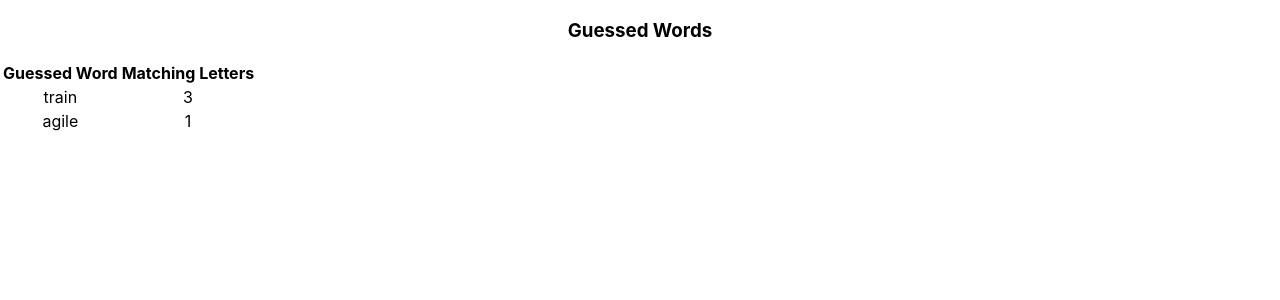
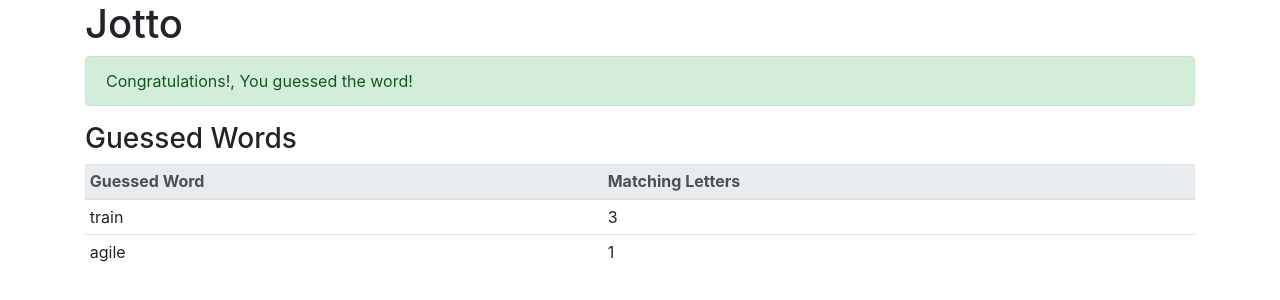
Before and after one commit to carlosjgonza/jotto-app-jest, a React app: page / in a window 1280 px wide. Shown: the top 300 px of the page. Built offline with nearby package versions, Linux system fonts and the light colour scheme.

Commit message:
Styling page using boostrap

```diff
--- a/public/index.html
+++ b/public/index.html
@@ -15,6 +15,7 @@
       user's mobile device or desktop. See https://developers.google.com/web/fundamentals/web-app-manifest/
     -->
     <link rel="manifest" href="%PUBLIC_URL%/manifest.json" />
+    <link rel="stylesheet" href="https://stackpath.bootstrapcdn.com/bootstrap/4.4.1/css/bootstrap.min.css" integrity="sha384-Vkoo8x4CGsO3+Hhxv8T/Q5PaXtkKtu6ug5TOeNV6gBiFeWPGFN9MuhOf23Q9Ifjh" crossorigin="anonymous">
     <!--
       Notice the use of %PUBLIC_URL% in the tags above.
       It will be replaced with the URL of the `public` folder during the build.
--- a/src/App.js
+++ b/src/App.js
@@ -1,4 +1,6 @@
 import React from 'react';
+
+import Congrats from './Congrats';
 import GuessedWords from './GuessedWords';
 import './App.css';
 
@@ -8,7 +10,9 @@ function App() {
     { guessedWord: "agile", letterMatchCount: 1 }
   ];
   return (
-    <div className="App">
+    <div className="container">
+      <h1>Jotto</h1>
+      <Congrats success={true} />
       <GuessedWords guessedWords={guessedWordsTest} />
     </div>
   );
--- a/src/Congrats.js
+++ b/src/Congrats.js
@@ -10,7 +10,7 @@ import PropTypes from 'prop-types';
 const Congrats = (props) => {
   const { success } = props;
   return (
-    success ? <div data-test="component-congrats">
+    success ? <div data-test="component-congrats" className="alert alert-success">
       <span data-test="congrats-message">
         Congratulations!, You guessed the word!
       </span>
--- a/src/GuessedWords.js
+++ b/src/GuessedWords.js
@@ -10,8 +10,8 @@ const GuessedWords = (props) => {
         <span data-test="guess-instructions">Try to guess the secret word!</span> :
         <div data-test="guessed-words">
           <h3>Guessed Words</h3>
-          <table>
-            <thead>
+          <table className="table table-sm">
+            <thead className="thead-light">
               <tr>
                 <th>Guessed Word</th>
                 <th>Matching Letters</th>
```
